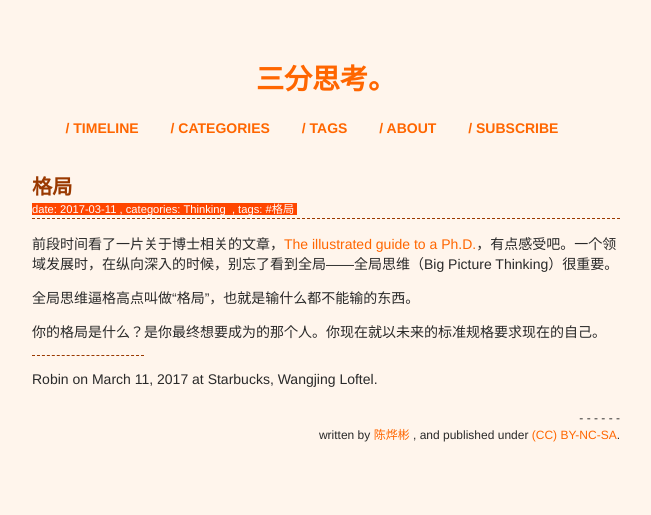
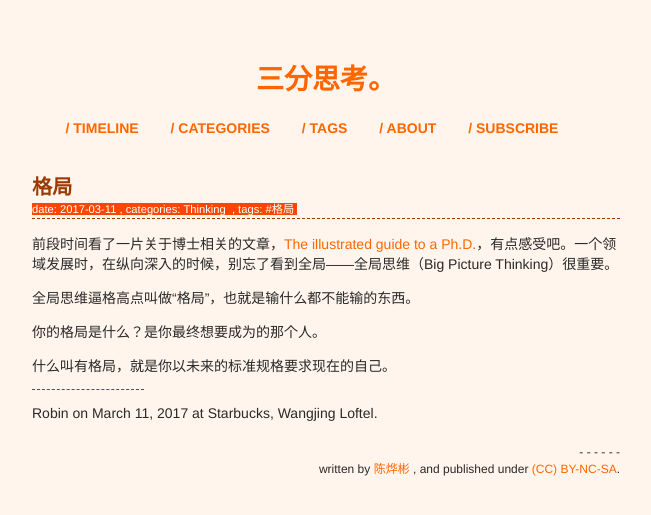
Before and after one commit to xianyuxmu/xianyuxmu.github.io, a Jekyll site: the page built from _posts/2017-03-11-big-picture.md, in a window 1280 px wide. Shown: the top 515 px of the page, without its empty margins (314-965 px from the left). Built offline with Jekyll 4.4.1, drawn with Linux system fonts in a browser that asks for light colours; comment, search, counter and statistics services are not loaded.

Commit message:
modify some content

```diff
--- a/_posts/2017-03-11-big-picture.md
+++ b/_posts/2017-03-11-big-picture.md
@@ -14,7 +14,9 @@ tags:
 
 全局思维逼格高点叫做“格局”，也就是输什么都不能输的东西。
 
-你的格局是什么？是你最终想要成为的那个人。你现在就以未来的标准规格要求现在的自己。
+你的格局是什么？是你最终想要成为的那个人。
+
+什么叫有格局，就是你以未来的标准规格要求现在的自己。
 
 ----
 
```
